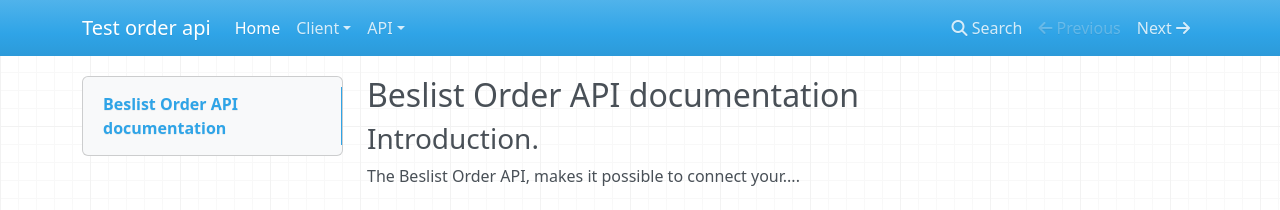
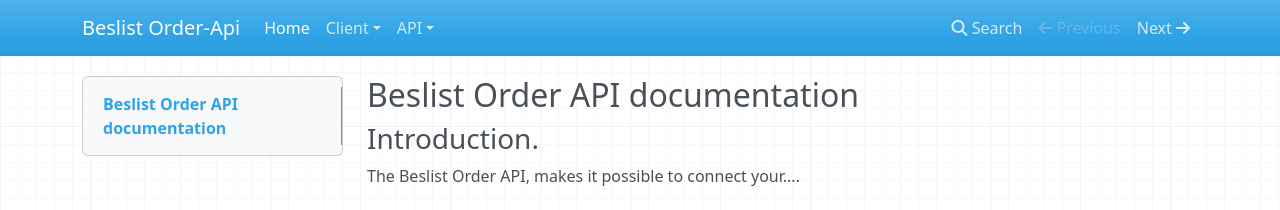
Before and after one commit to jeroenoliemans/order-api-client, an MkDocs documentation site: the page built from docs/index.md, in a window 1280 px wide. Shown: the top 210 px of the page. Built offline with MkDocs 1.6.1, drawn with Linux system fonts in a browser that asks for light colours; nearby versions of some CDN libraries; old or Windows-style settings are respelled for this version of MkDocs.

Commit message:
feature/markdown-update changed site name

```diff
--- a/mkdocs.yml
+++ b/mkdocs.yml
@@ -1,4 +1,4 @@
-site_name: Test order api
+site_name: Beslist Order-Api
 extra_css:
     - _static/theme_overrides.css
 pages:
```
